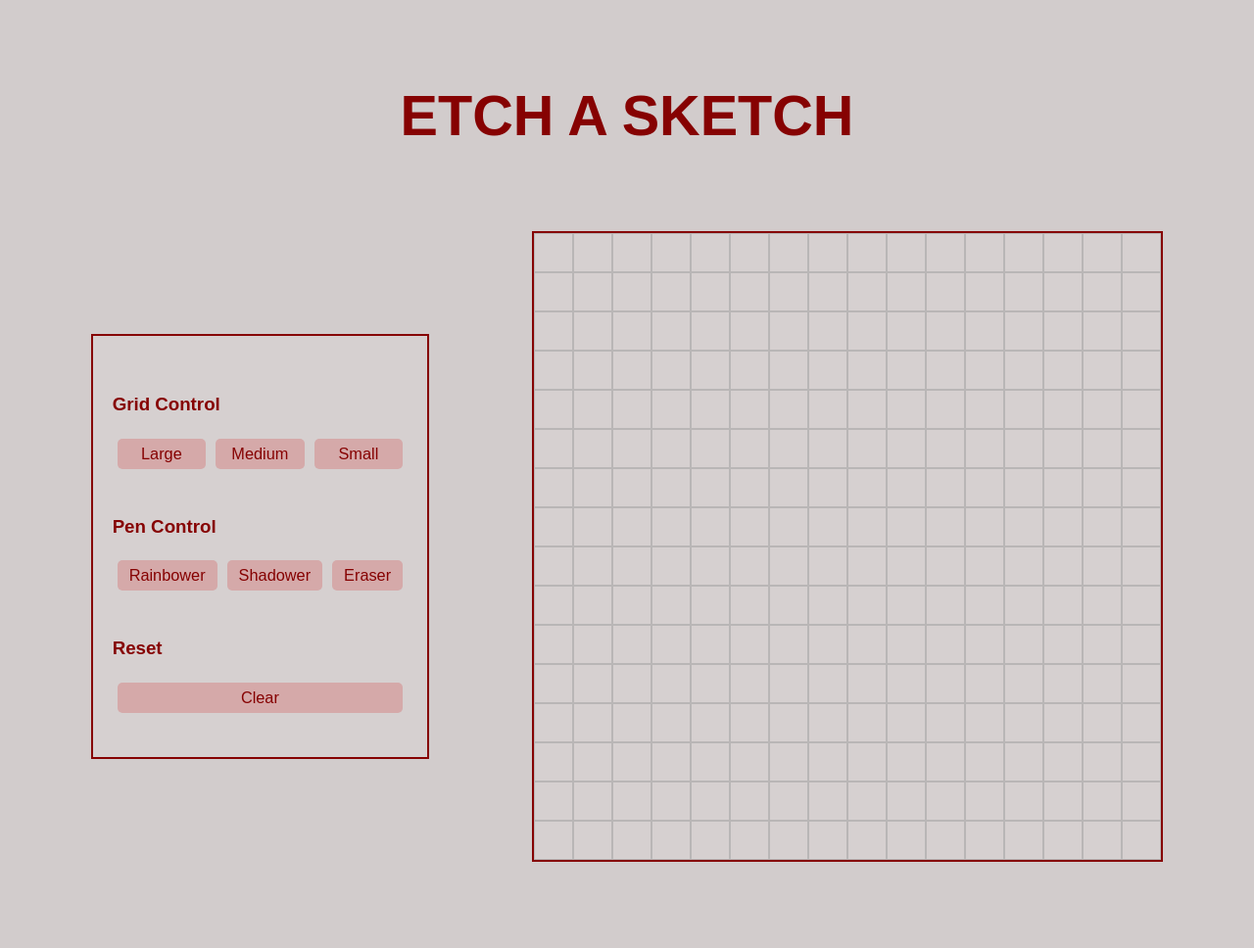
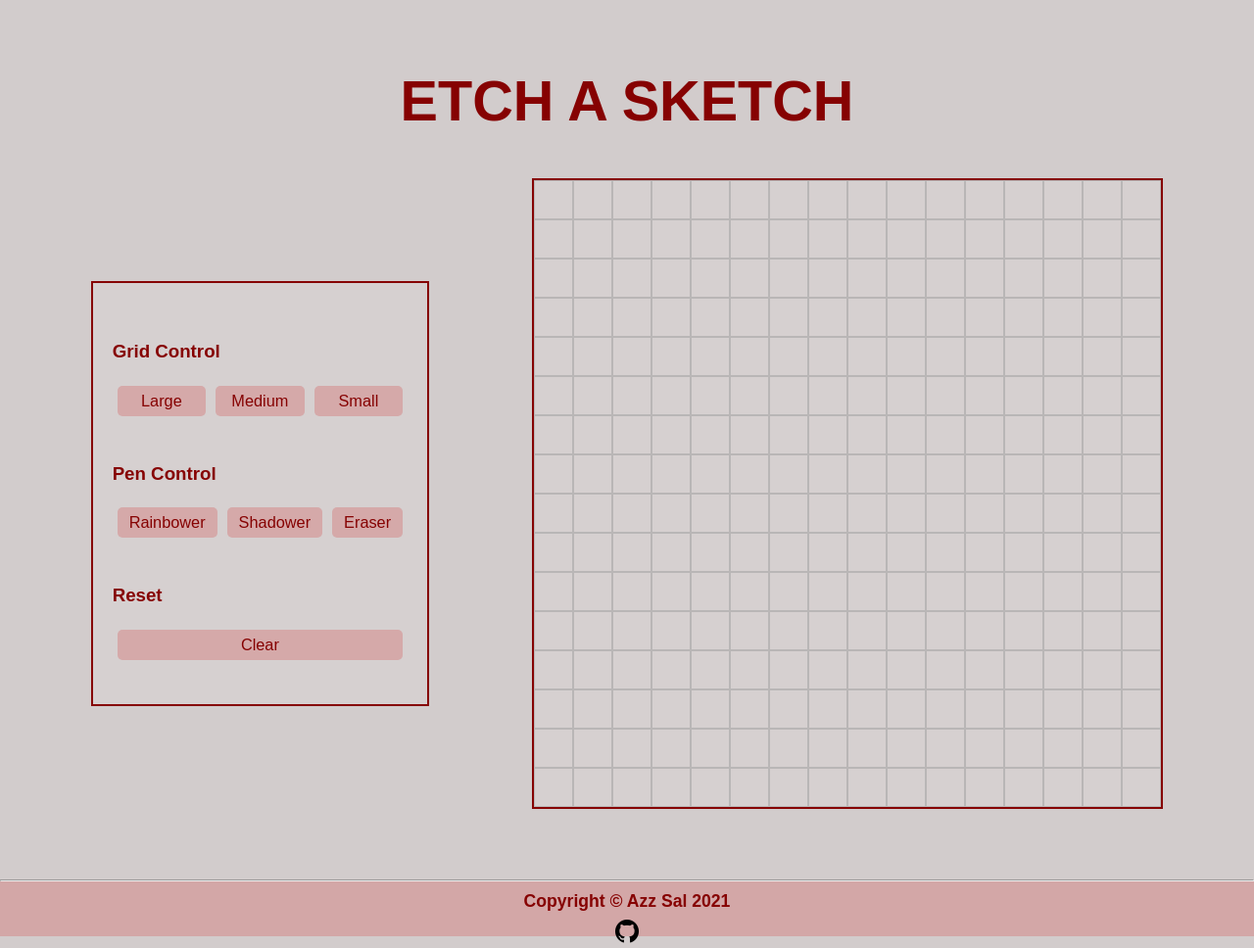
Before and after one commit to azzsal/Etch-a-Sketch, a plain HTML site: page index.html in a window 1280 px wide. Shown: the whole page at 98% size. Before the commit the page ends 880 px from the top, so only its background shows below. Drawn offline with Linux system fonts and the light colour scheme.

Commit message:
Added footer section

```diff
--- a/css/style.css
+++ b/css/style.css
@@ -18,11 +18,12 @@ body {
 .container {
   width: 1200px;
   margin: auto;
+  margin-top: 70px;
+  margin-bottom: 72px;
 }
 
 .container .header {
-  margin-bottom: 85px;
-  margin-top: 85px;
+  margin-bottom: 46px;
   text-align: center;
   text-transform: uppercase;
   color: var(--main-color);
@@ -92,3 +93,25 @@ body {
   border: 1px solid rgba(167, 167, 167, 0.61);
 }
 /* End Grid Styling */
+
+/* Start Footer Styling */
+hr {
+  color: var(--main-color);
+  margin: 0;
+}
+
+.footer {
+  font-size: 1.1em;
+  font-weight: bold;
+  text-align: center;
+  padding-top: 10px;
+  color: var(--main-color);
+  height: 7vh;
+  background-color: #d37c7c79;
+}
+
+.footer p {
+  margin: 0;
+  margin-bottom: 8px;
+}
+/* End Footer Styling */
--- a/index.html
+++ b/index.html
@@ -34,6 +34,13 @@
         <div class="grid"></div>
       </div>
     </div>
+    <hr />
+    <div class="footer">
+      <p>Copyright &copy; Azz Sal 2021</p>
+      <a href="https://github.com/azzsal/Etch-a-Sketch"
+        ><img src="images/github-icon.png" alt="github icon"
+      /></a>
+    </div>
     <script src="js/main.js"></script>
   </body>
 </html>
```
Also changed, not shown: images/github-icon.png (added).
